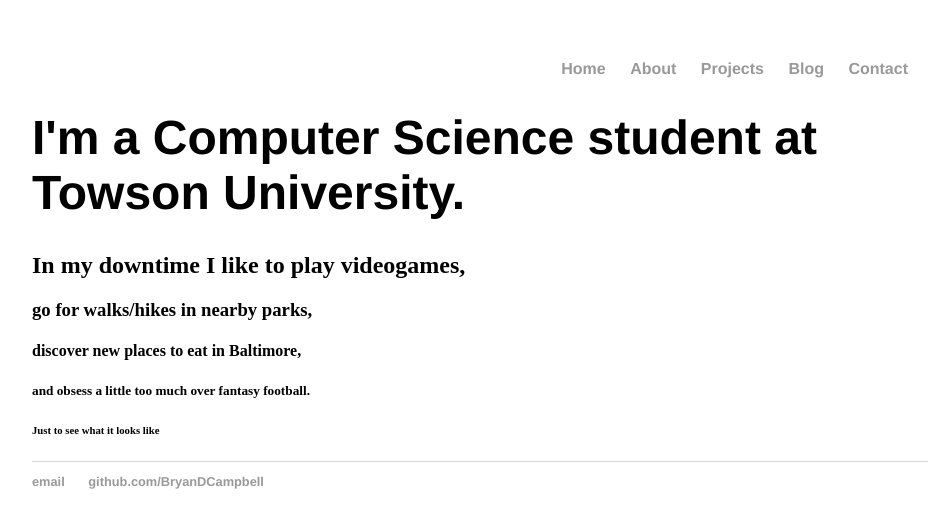
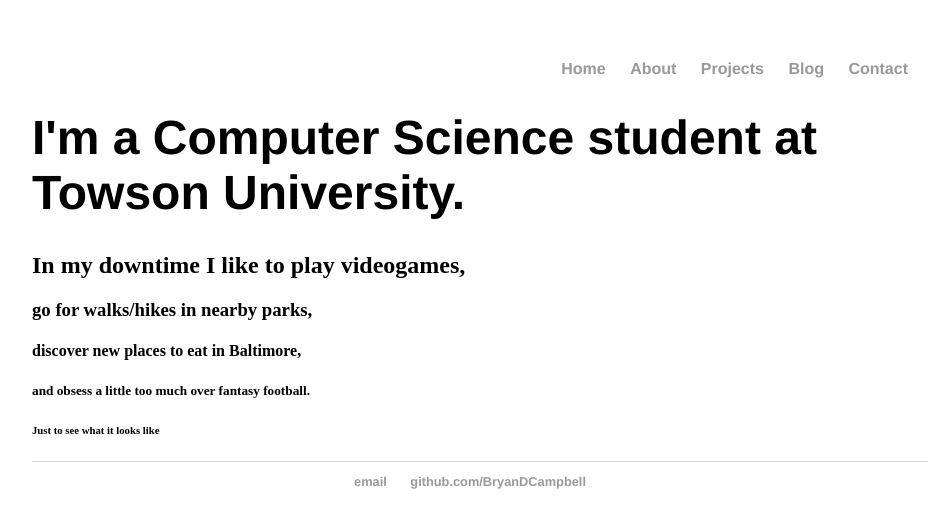
Before and after one commit to BryanDCampbell/BryanDCampbell.github.io, a Jekyll site: the page built from about/index.html, in a window 1280 px wide. Shown: the top 528 px of the page, without its empty margins (160-1099 px from the left). Built offline with Jekyll 4.4.1, drawn with Linux system fonts in a browser that asks for light colours.

Commit message:
Update default.html

```diff
--- a/_layouts/default.html
+++ b/_layouts/default.html
@@ -21,7 +21,7 @@
 
 			</div><!-- /.container -->
 			<footer>
-	    		<ul>
+	    		<ul style="text-align:center">
 	        		<li><a href="mailto:bcampb10@students.towson.edu">email</a></li>
 	        		<li><a href="https://github.com/BryanDCampbell">github.com/BryanDCampbell</a></li>
 				</ul>
```
